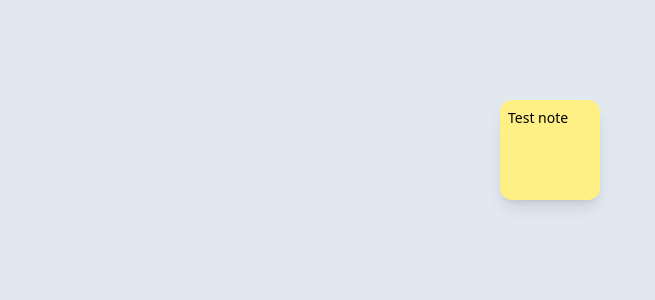
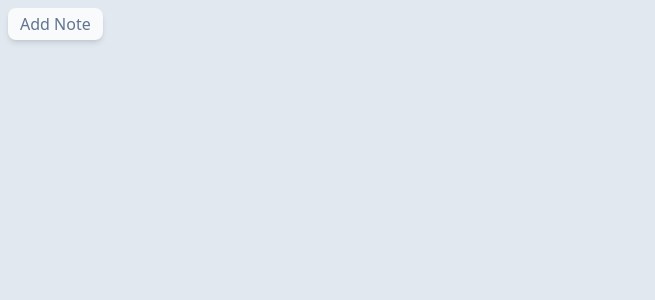
Before and after one commit to DorinR/whiteboard-prototype, a React (Vite) app: page / in a window 1280 px wide. Shown: the top 300 px of the page, without its empty margins (0-655 px from the left). Built offline with nearby package versions, Linux system fonts and the light colour scheme.

Commit message:
use global store

```diff
--- a/src/App.tsx
+++ b/src/App.tsx
@@ -1,11 +1,47 @@
 import "./App.css";
-import { Note } from "./components/Note";
+import { BoardContext } from "./components/Board/BoardContext";
+import { Board } from "./components/Board/Board";
+import { useReducer } from "react";
+
+export type NoteState = {
+  id: string;
+  content: string;
+  xPosition: number;
+  yPosition: number;
+  zPosition: number;
+};
+
+export type NotesAction = {
+  type: "ADD_NOTE" | "UPDATE_NOTE" | "REMOVE_NOTE";
+  note: NoteState;
+};
+
+const notesReducer = (
+  state: Record<string, NoteState>,
+  action: NotesAction,
+): Record<string, NoteState> => {
+  switch (action.type) {
+    case "ADD_NOTE":
+      return { ...state, [action.note.id]: action.note };
+    case "UPDATE_NOTE":
+      return { ...state, [action.note.id]: action.note };
+    case "REMOVE_NOTE": {
+      const updateStateEntries = Object.entries(state).filter(
+        (note) => note[0] !== action.note.id,
+      );
+
+      return Object.fromEntries(updateStateEntries);
+    }
+  }
+};
 
 function App() {
+  const [state, dispatch] = useReducer(notesReducer, {});
+
   return (
-    <div className="w-full h-full bg-slate-200 relative">
-      <Note />
-    </div>
+    <BoardContext.Provider value={{ notesStore: state, updateStore: dispatch }}>
+      <Board />
+    </BoardContext.Provider>
   );
 }
 
--- /dev/null
+++ b/src/components/Board/Board.tsx
@@ -0,0 +1,43 @@
+import { useCallback, useContext } from "react";
+import { BoardContext } from "./BoardContext";
+import { Note } from "../Note";
+
+const DEFAULT_X = 50;
+const DEFAULT_Y = 50;
+const DEFAULT_Z = 1;
+
+export const Board = () => {
+  const { notesStore, updateStore } = useContext(BoardContext);
+
+  const addNote = useCallback(() => {
+    if (!updateStore) return;
+    updateStore({
+      type: "ADD_NOTE",
+      note: {
+        id: crypto.randomUUID(),
+        content: "new note content",
+        xPosition: DEFAULT_X,
+        yPosition: DEFAULT_Y,
+        zPosition: DEFAULT_Z,
+      },
+    });
+  }, [updateStore]);
+
+  return (
+    <div className="w-full h-full bg-slate-200 relative flex-col">
+      <div className="p-2">
+        <button
+          onClick={addNote}
+          className="bg-slate-50 text-slate-500 shadow-md hover:bg-slate-100 px-3 py-1 rounded-lg transition-all hover:shadow-lg cursor-pointer"
+        >
+          Add Note
+        </button>
+      </div>
+      <div>
+        {Object.keys(notesStore).map((noteId) => {
+          return <Note key={noteId} id={noteId} />;
+        })}
+      </div>
+    </div>
+  );
+};
--- /dev/null
+++ b/src/components/Board/BoardContext.tsx
@@ -0,0 +1,7 @@
+import { createContext, type Dispatch } from "react";
+import type { NoteState, NotesAction } from "../../App";
+
+export const BoardContext = createContext<{
+  notesStore: Record<string, NoteState>;
+  updateStore: Dispatch<NotesAction> | null;
+}>({ notesStore: {}, updateStore: null });
--- a/src/components/Note.tsx
+++ b/src/components/Note.tsx
@@ -1,10 +1,17 @@
-import { useEffect, useRef, useState } from "react";
+import { useCallback, useContext, useEffect, useRef, useState } from "react";
+import { BoardContext } from "./Board/BoardContext";
+import type { NoteState } from "../App";
 
-export const Note = () => {
-  const [noteContent] = useState<string>("Test note");
-  const [noteId] = useState<string>("001");
-  const [xPosition, setXposition] = useState<number>(500);
-  const [yPosition, setYPosition] = useState<number>(100);
+const useNoteState = (id: string) => {
+  const { notesStore, updateStore } = useContext(BoardContext);
+
+  const note = notesStore[id];
+
+  return { note, updateStore };
+};
+
+export const Note = ({ id }: { id: string }) => {
+  const { note, updateStore } = useNoteState(id);
 
   const dragRef = useRef<{ noteId: string; xOffset: number; yOffset: number }>(
     null,
@@ -22,12 +29,19 @@ export const Note = () => {
   }) => {
     const drag = dragRef.current;
     if (!drag) return;
+    if (!updateStore) return;
 
     const newX = clientX + drag.xOffset;
     const newY = clientY + drag.yOffset;
 
-    setXposition(newX);
-    setYPosition(newY);
+    updateStore({
+      type: "UPDATE_NOTE",
+      note: {
+        ...note,
+        xPosition: newX,
+        yPosition: newY,
+      },
+    });
   };
 
   const handleMouseDown = (e: React.MouseEvent<HTMLDivElement>) => {
@@ -35,9 +49,9 @@ export const Note = () => {
 
     // store which note was grabbed, and from where (offset)
     dragRef.current = {
-      noteId,
-      xOffset: xPosition - e.clientX,
-      yOffset: yPosition - e.clientY,
+      noteId: id,
+      xOffset: note.xPosition - e.clientX,
+      yOffset: note.yPosition - e.clientY,
     };
   };
 
@@ -77,13 +91,17 @@ export const Note = () => {
     };
   }, []);
 
+  if (!note) return null;
+
   return (
     <div
       className="p-2 shadow-lg border-slate-400 rounded-xl bg-yellow-200 w-[100px] h-[100px] transform"
-      style={{ transform: `translate(${xPosition}px, ${yPosition}px)` }}
+      style={{
+        transform: `translate(${note.xPosition}px, ${note.yPosition}px)`,
+      }}
       onMouseDown={handleMouseDown}
     >
-      <div className="text-sm text-black">{noteContent}</div>
+      <div className="text-sm text-black">{note.content}</div>
     </div>
   );
 };
--- a/src/index.css
+++ b/src/index.css
@@ -37,25 +37,6 @@ h1 {
   line-height: 1.1;
 }
 
-button {
-  border-radius: 8px;
-  border: 1px solid transparent;
-  padding: 0.6em 1.2em;
-  font-size: 1em;
-  font-weight: 500;
-  font-family: inherit;
-  background-color: #1a1a1a;
-  cursor: pointer;
-  transition: border-color 0.25s;
-}
-button:hover {
-  border-color: #646cff;
-}
-button:focus,
-button:focus-visible {
-  outline: 4px auto -webkit-focus-ring-color;
-}
-
 @media (prefers-color-scheme: light) {
   :root {
     color: #213547;
@@ -64,7 +45,4 @@ button:focus-visible {
   a:hover {
     color: #747bff;
   }
-  button {
-    background-color: #f9f9f9;
-  }
 }
```
